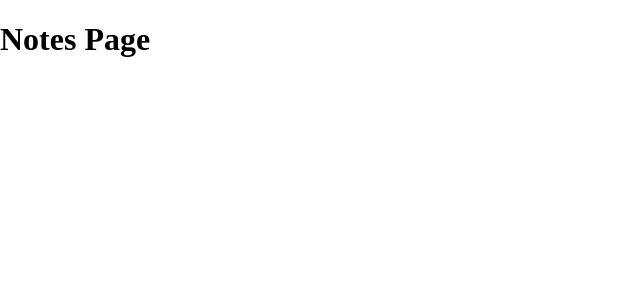
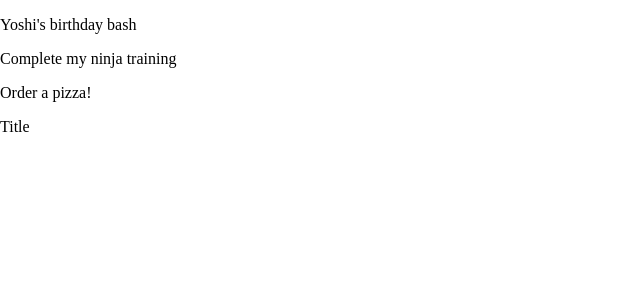
Before and after one commit to anukuljoshi/material-ui-net-ninja, a React (Create React App) app: page / in a window 1280 px wide. Shown: the top 300 px of the page, without its empty margins (0-640 px from the left). Built offline with nearby package versions, Linux system fonts and the light colour scheme; data requests are answered from the project's data file.

Commit message:
lesson-9

```diff
--- /dev/null
+++ b/data/db.json
@@ -0,0 +1,28 @@
+{
+  "notes": [
+    {
+      "title": "Yoshi's birthday bash",
+      "details": "Lorem Ipsum is simply dummy text of the printing and typesetting industry. Lorem Ipsum has been the industry's standard dummy text ever since the 1500s, when an unknown printer took a galley of type and scrambled it to make a type specimen book.",
+      "category": "reminders",
+      "id": 1
+    },
+    {
+      "title": "Complete my ninja training",
+      "details": "Lorem Ipsum is simply dummy text of the printing and typesetting industry. Lorem Ipsum has been the industry's standard dummy text ever since the 1500s, when an unknown printer took.",
+      "category": "work",
+      "id": 2
+    },
+    {
+      "title": "Order a pizza!",
+      "details": "Lorem Ipsum is simply dummy text of the printing and typesetting industry. Lorem Ipsum has been the industry's standard dummy text ever since the 1500s, when an unknown printer took a galley of type and scrambled it to make a type specimen book.\nLorem Ipsum is simply dummy text of the printing and typesetting industry. Lorem Ipsum has been the industry's standard dummy text ever since the 1500s, when an unknown printer took a galley of type and scrambled it to make a type specimen book.",
+      "category": "todos",
+      "id": 3
+    },
+    {
+      "title": "Title",
+      "details": "Details for note.",
+      "category": "work",
+      "id": 4
+    }
+  ]
+}
--- /dev/null
+++ b/src/constants/api.ts
@@ -0,0 +1 @@
+export const API_URL = 'http://localhost:8000/notes';
--- a/src/pages/Create.tsx
+++ b/src/pages/Create.tsx
@@ -1,7 +1,11 @@
 import React, { useState } from "react";
+import { useHistory } from 'react-router-dom'
 
 import { makeStyles, Typography, Button, Container, TextField, Radio, RadioGroup, FormControlLabel, FormLabel, FormControl } from "@material-ui/core";
 import { KeyboardArrowRight } from '@material-ui/icons'
+
+
+import { API_URL } from '../constants/api'
 
 const useStyles = makeStyles({
 	field: {
@@ -13,6 +17,7 @@ const useStyles = makeStyles({
 
 const Create = () => {
 	const classes = useStyles();
+	const history = useHistory();
 
 	const [title, setTitle] = useState('');
 	const [details, setDetails] = useState('');
@@ -35,7 +40,23 @@ const Create = () => {
 			setDetailsError(true);
 		}
 		if(title && details){
-			console.log(title, details, category)
+			const config = {
+				method: "POST",
+				headers: {
+					'Content-Type': 'application/json'
+				},
+				body: JSON.stringify({
+					title: title,
+					details: details,
+					category: category
+				})
+			}
+			fetch(API_URL, config)
+			.then(res => res.json())
+			.then(data => {
+				history.push('/')
+			})
+			.catch(err => console.log(err))
 		}
 	}
 
--- a/src/pages/Notes.tsx
+++ b/src/pages/Notes.tsx
@@ -1,7 +1,35 @@
+import React, { useState, useEffect } from 'react';
+
+import { API_URL } from '../constants/api';
+
+interface INote{
+	title: string,
+	details: string,
+	category: string,
+	id: number
+}
+
 const Notes = () => {
+	const [notes, setNotes] = useState([]);
+
+	useEffect(() => {
+		fetch(API_URL)
+			.then(res => res.json())
+			.then(data => {
+				setNotes(data)
+			})
+			.catch(err => console.log(err));
+	}, [])
+
 	return (
 		<div>
-			<h1>Notes Page</h1>
+			{
+				notes.map((note: INote) => (
+					<p key={note.id}>
+						{note.title}
+					</p>
+				))
+			}
 		</div>
 	);
 };
```
